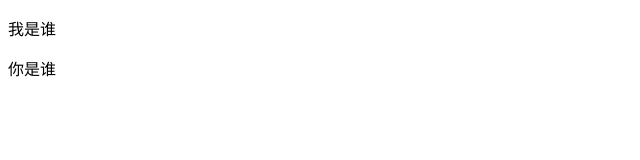
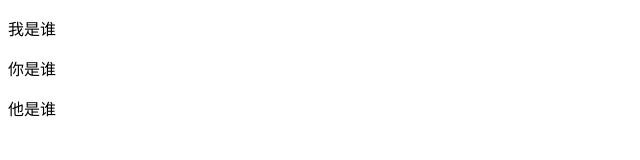
Before and after one commit to Makinodefinite/git_study, a plain HTML site: page index.html in a window 1280 px wide. Shown: the full height of the page, 0-640 px from the left. Drawn offline with Linux system fonts and the light colour scheme.

Commit message:
一次性

```diff
--- a/index.html
+++ b/index.html
@@ -8,5 +8,6 @@
 <body>
     <p>我是谁</p>
     <p>你是谁</p>
+    <p>他是谁</p>
 </body>
 </html>
```
